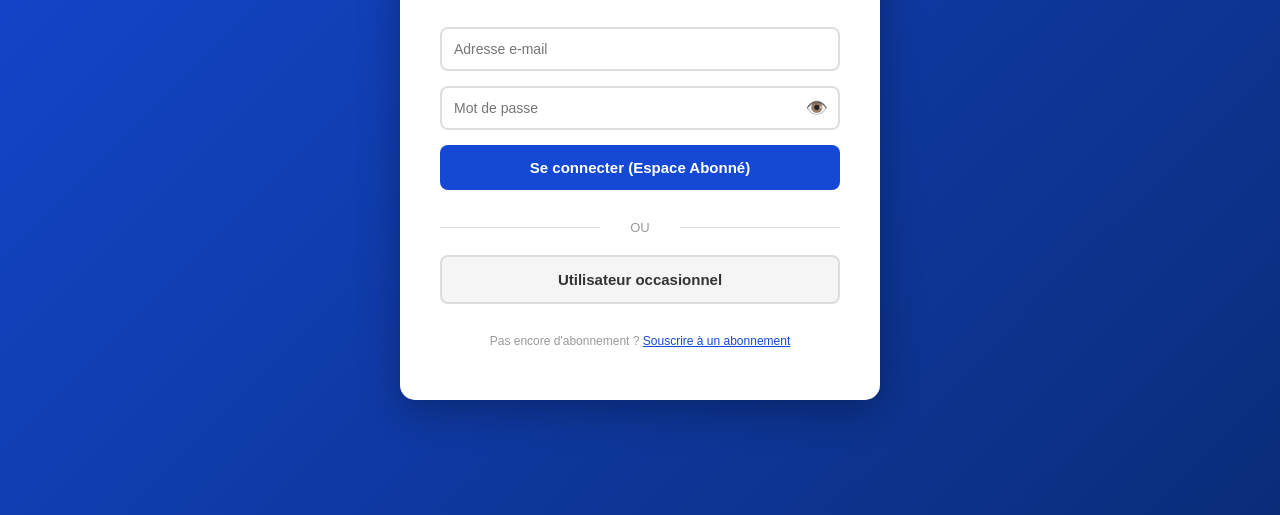
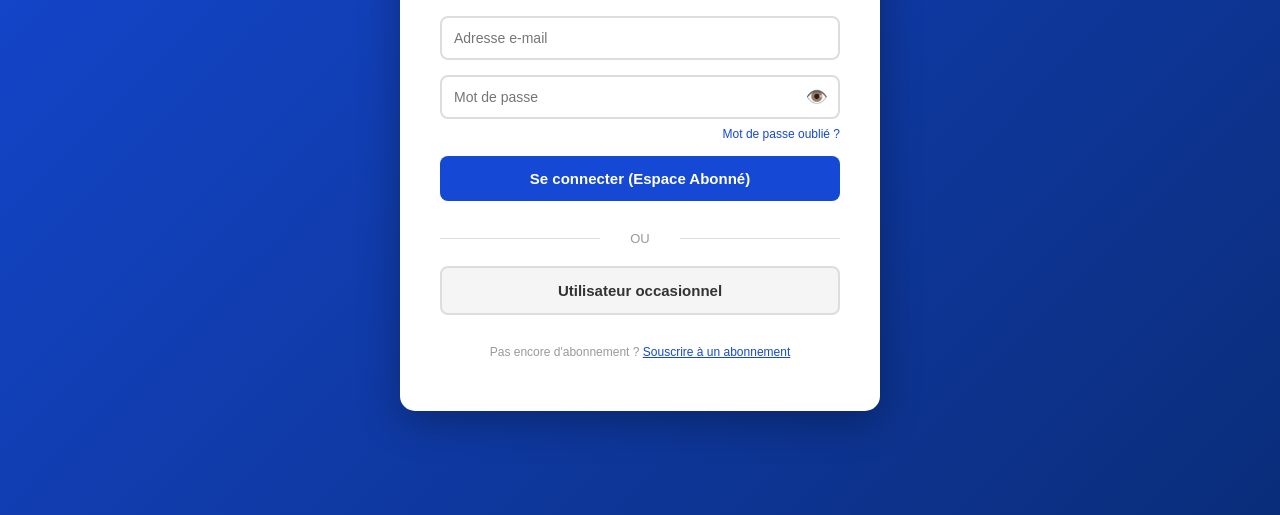
Before and after one commit to Ak-xix/bus-test, a plain HTML site: page index.html in a window 1280 px wide. Shown: the part 285-800 px from the top of the page. Drawn offline with nearby package versions, Linux system fonts and the light colour scheme.

Commit message:
Update password container and add forgot password link
Adjusted margin for password container and added a 'forgot password' link with styling.

```diff
--- a/index.html
+++ b/index.html
@@ -45,7 +45,7 @@
     /* Conteneur mot de passe avec œil */
     .password-container {
       position: relative;
-      margin-bottom: 15px;
+      margin-bottom: 8px;
     }
 
     .password-container input {
@@ -62,6 +62,19 @@
       font-size: 18px;
       user-select: none;
     }
+
+    /* Lien mot de passe oublié : affiché en petit à droite sous le champ mot de passe */
+    .mdp-oublie {
+      display: block;
+      text-align: right;
+      font-size: 12px;
+      color: #1548D4;
+      text-decoration: none;
+      margin-bottom: 15px;
+      margin-top: 4px;
+    }
+    /* Soulignement au survol pour indiquer que c'est cliquable */
+    .mdp-oublie:hover { text-decoration: underline; }
 
     /* Boutons */
     button {
@@ -172,6 +185,9 @@
           <span class="eye-icon" onclick="afficherMotDePasse()">👁️</span>
         </div>
 
+        <!-- Lien mot de passe oublié : redirige vers la page de réinitialisation -->
+        <a href="reinitialisation.html" class="mdp-oublie">Mot de passe oublié ?</a>
+
         <button type="submit" class="btn-abonne">Se connecter (Espace Abonné)</button>
       </form>
 
@@ -225,7 +241,6 @@
 
   <script>
 
-
     // =====================================================
     var EMAILJS_PUBLIC_KEY  = "WseFqUbinxUUVys9A";  // Clé publique dans Paramètres > Général
     var EMAILJS_SERVICE_ID  = "service_9btx3mh";    // ID du service email créé dans Email Services
@@ -263,7 +278,6 @@
     }
 
     // Fonction de connexion abonné
-
     function seConnecter(event) {
       event.preventDefault();
       var email = document.querySelector('input[type="email"]').value.trim().toLowerCase();
@@ -276,7 +290,8 @@ function seConnecter(event) {
       .then(res => res.json())
       .then(data => {
         if (data.succes) {
-            sessijava-script.setItem("prenom", data.prenom);
+          // Sauvegarde le prénom dans le sessionStorage pour l'afficher sur la page abonné
+          sessionStorage.setItem("prenom", data.prenom);
           prenomUtilisateur = data.prenom;
           emailUtilisateur = email;
           envoyerCodeVerification();
```
Lines whose indentation alone changed are shown as unchanged.
